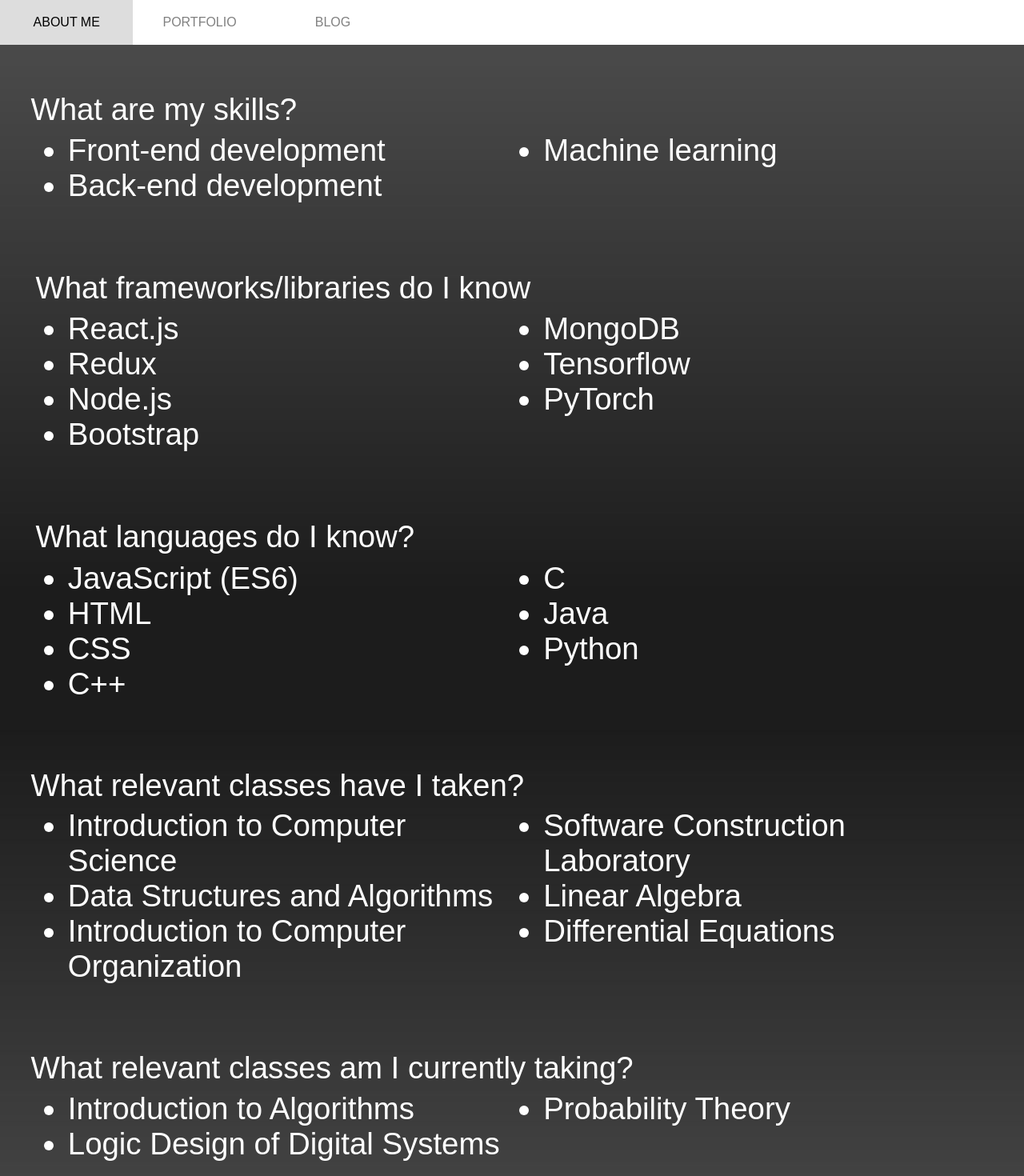
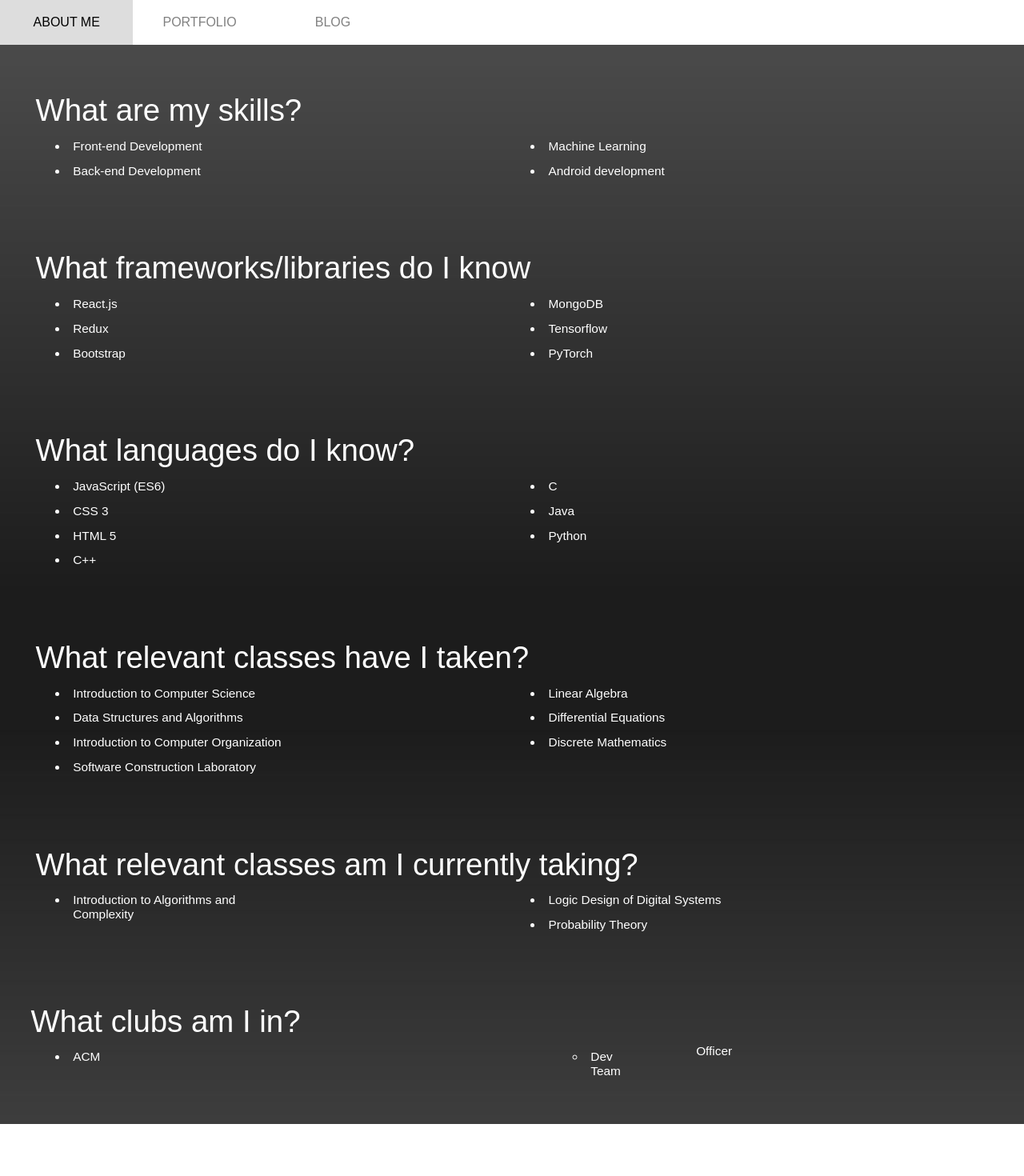
Before and after one commit to howardwang15/howardwang15.github.io, a React (Create React App) app: page /portfolio in a window 1280 px wide. Shown: the top 1470 px of the page at 80% size. After the commit the page ends 1405 px from the top, so only its background shows below. Built offline with nearby package versions, Linux system fonts and the light colour scheme.

Commit message:
added collapsible component

```diff
--- /dev/null
+++ b/src/components/Collapsible/index.js
@@ -0,0 +1,26 @@
+import React from 'react';
+import './style.css';
+
+
+export default class Collapsible extends React.Component {
+    constructor(props) {
+        super(props);
+    }
+
+    style = {
+        color: this.props.textColor
+    }
+
+    render() {
+        console.log(this.props.data);
+        return (
+            <div style={this.style}>
+                <ul>
+                    {this.props.data.map((bullet) =>
+                        <li>{bullet}</li>
+                    )}
+                </ul>
+            </div>
+        )
+    }
+}
--- /dev/null
+++ b/src/components/Collapsible/style.css
@@ -0,0 +1,5 @@
+li {
+    font-size: 1.2vw;
+    width: 50%;
+    padding: 0.5vw;
+}
--- a/src/components/Portfolio/index.js
+++ b/src/components/Portfolio/index.js
@@ -1,61 +1,44 @@
 import React from 'react';
 import './style.css';
 import Button from '../Button';
+import Collapsible from '../Collapsible';
+
+const skills = ['Front-end Development', 'Back-end Development', 'Machine Learning', 'Android development'];
+const frameworks = ['React.js', 'Redux', 'Bootstrap', 'MongoDB', 'Tensorflow', 'PyTorch'];
+const languages = ['JavaScript (ES6)', 'CSS 3', 'HTML 5', 'C++', 'C', 'Java', 'Python'];
+const relevantClasses =
+    [
+        'Introduction to Computer Science', 'Data Structures and Algorithms', 'Introduction to Computer Organization',
+        'Software Construction Laboratory', 'Linear Algebra', 'Differential Equations', 'Discrete Mathematics'
+    ];
+const classesInProgress =
+    [
+        'Introduction to Algorithms and Complexity', 'Logic Design of Digital Systems', 'Probability Theory'
+    ];
 
 export default class Portfolio extends React.Component {
     render() {
         return (
             <div>
                 <div className='skills'>
-                    What are my skills?
-                    <ul>
-                        <li>Front-end development</li>
-                        <li>Back-end development</li>
-                        <li>Machine learning</li>
-                    </ul>
+                    <Button title='What are my skills?' textColor='white' border={false}/>
+                    <Collapsible data={skills} textColor='white'/>
                 </div>
                 <div className='skills'>
                     <Button title='What frameworks/libraries do I know' textColor='white' border={false}/>
-                    <ul>
-                        <li className='double'>React.js</li>
-                        <li>Redux</li>
-                        <li>Node.js</li>
-                        <li>Bootstrap</li>
-                        <li>MongoDB</li>
-                        <li>Tensorflow</li>
-                        <li>PyTorch</li>
-                    </ul>
+                    <Collapsible data={frameworks} textColor='white'/>
                 </div>
                 <div className='skills'>
                     <Button title='What languages do I know?' textColor='white' border={false}/>
-                    <ul>
-                        <li>JavaScript (ES6)</li>
-                        <li>HTML</li>
-                        <li>CSS</li>
-                        <li>C++</li>
-                        <li>C</li>
-                        <li>Java</li>
-                        <li>Python</li>
-                    </ul>
+                    <Collapsible data={languages} textColor='white'/>
                 </div>
                 <div className='skills'>
-                    What relevant classes have I taken?
-                    <ul>
-                        <li>Introduction to Computer Science</li>
-                        <li>Data Structures and Algorithms</li>
-                        <li>Introduction to Computer Organization</li>
-                        <li>Software Construction Laboratory</li>
-                        <li>Linear Algebra</li>
-                        <li>Differential Equations</li>
-                    </ul>
+                    <Button title='What relevant classes have I taken?' textColor='white' border={false}/>
+                    <Collapsible data={relevantClasses} textColor='white'/>
                 </div>
                 <div className='skills'>
-                    What relevant classes am I currently taking?
-                    <ul>
-                        <li>Introduction to Algorithms</li>
-                        <li>Logic Design of Digital Systems</li>
-                        <li>Probability Theory</li>
-                    </ul>
+                    <Button title='What relevant classes am I currently taking?' textColor='white' border={false}/>
+                    <Collapsible data={classesInProgress} textColor='white'/>
                 </div>
                 <div className='skills'>
                     What clubs am I in?
```
